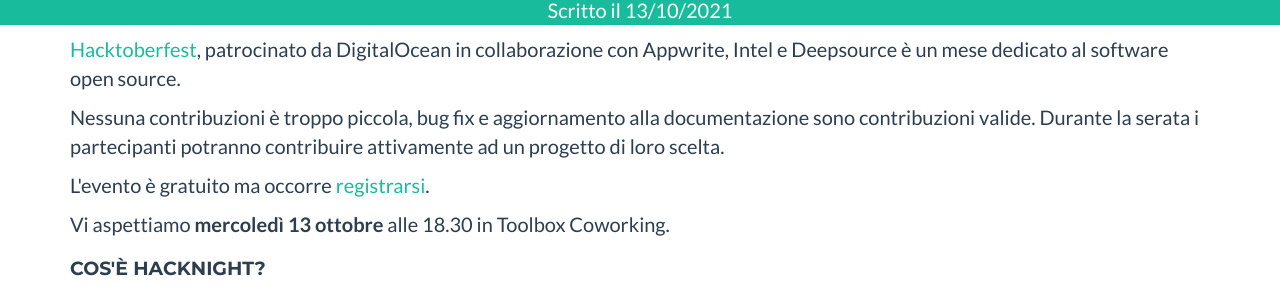
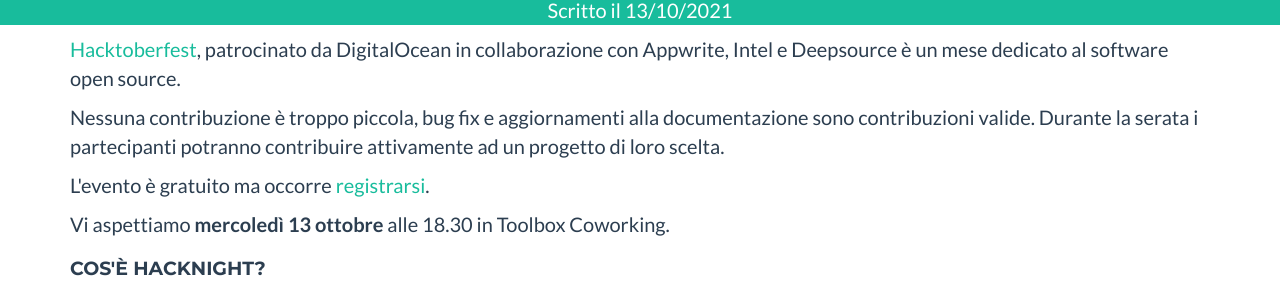
Before and after one commit to tohacknight/tohacknight.github.io, a Jekyll site: the page built from _posts/2021-10-13-hacktoberfest.markdown, in a window 1280 px wide and 1230 px high. Shown: the part 167-463 px from the top of the window. Built offline with Jekyll 4.4.1, drawn with Linux system fonts in a browser that asks for light colours; nearby versions of some CDN libraries.

Commit message:
Fixup some typos in 40th event

```diff
--- a/_posts/2021-10-13-hacktoberfest.markdown
+++ b/_posts/2021-10-13-hacktoberfest.markdown
@@ -13,7 +13,7 @@ abstract: Toolbox Coworking 13/10/2021 h. 18.30
         è un mese dedicato al software open source.
     </p>
     <p>
-        Nessuna contribuzioni è troppo piccola, bug fix e aggiornamento alla documentazione
+        Nessuna contribuzione è troppo piccola, bug fix e aggiornamenti alla documentazione
         sono contribuzioni valide.
         Durante la serata i partecipanti potranno contribuire attivamente ad un
 	progetto di loro scelta.
```
